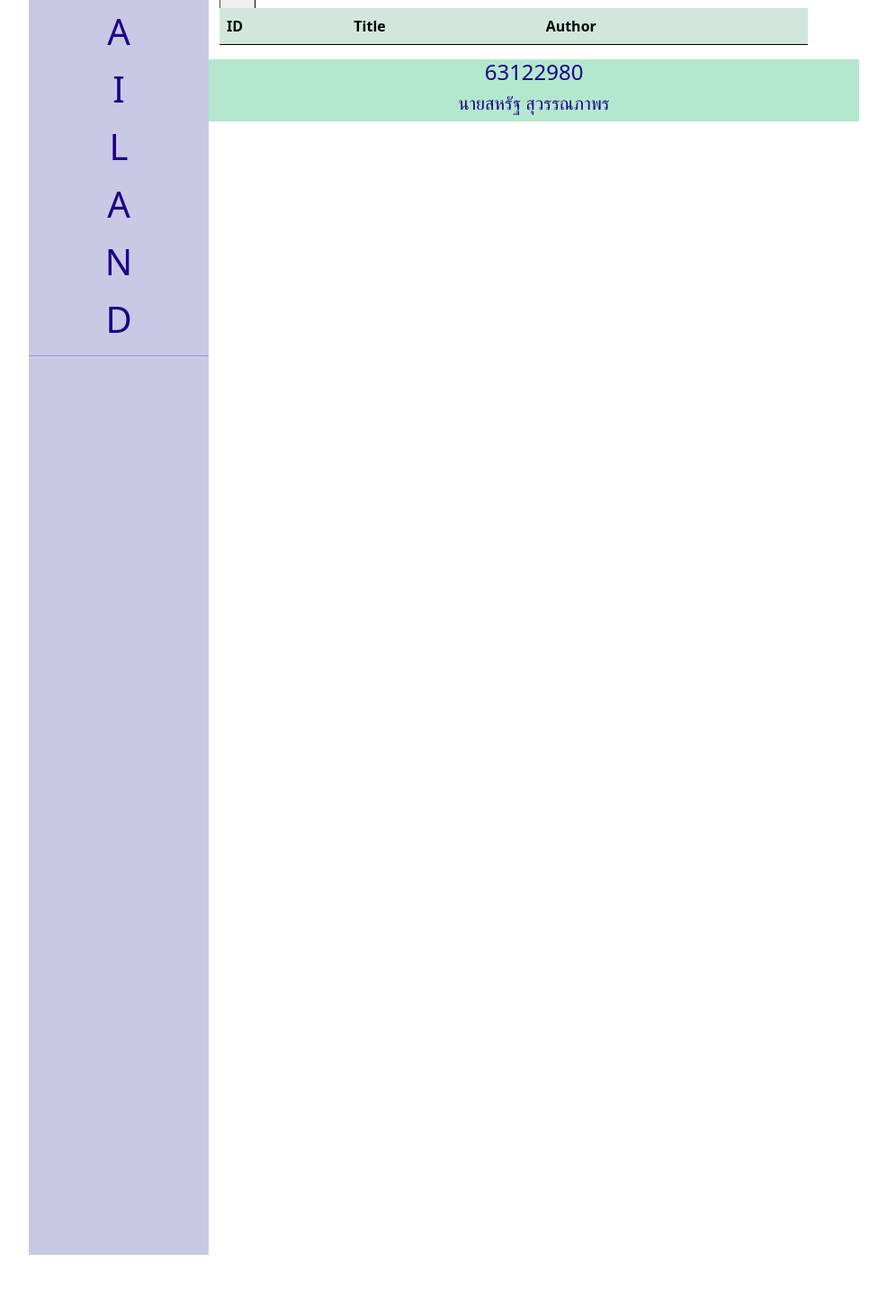
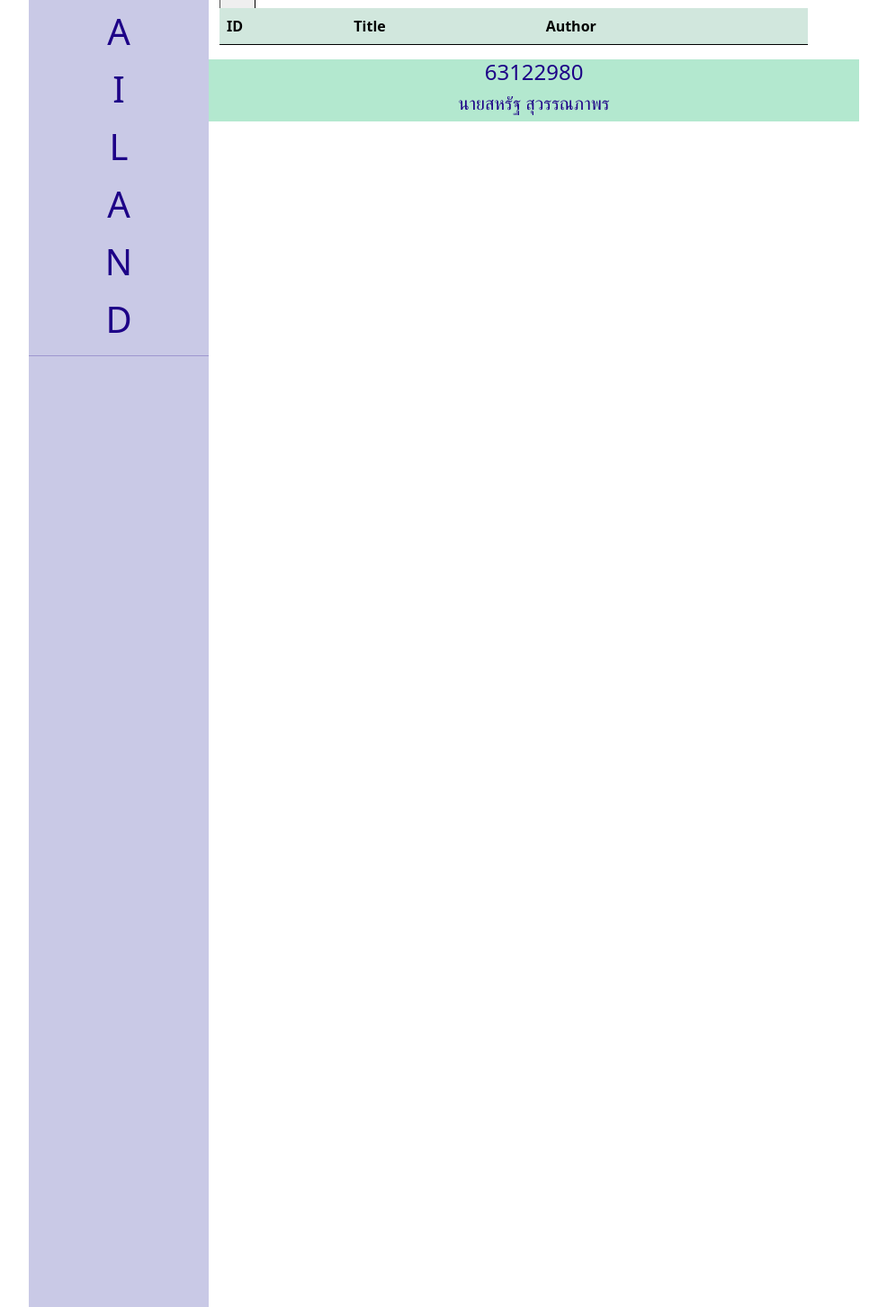
Before and after one commit to Sarus1997/Home, a PHP site: page / in a window 1280 px wide. Shown: the part 1179-2632 px from the top of the page at 90% size, without its empty margins (62-1048 px from the left). Before the commit the page ends 2574 px from the top, so only its background shows below. Run offline with PHP 8.4, Linux system fonts and the light colour scheme; lists and menus that the app fills with data are empty; some libraries are stand-ins or nearby versions.

Commit message:
Update index.php

```diff
--- a/index.php
+++ b/index.php
@@ -26,7 +26,7 @@
     .bg3 {
         background-color: rgb(201, 201, 230);
         width: 200px;
-        height: 1737px;
+        height: 1795px;
         float: left;
     }
 
@@ -67,7 +67,7 @@
         </center>
         </div>
         <div class="row">
-            <div class="col-6">
+            <div class="col-5">
                 <div class="card" style="width: 20rem;">
                     <img src="https://obs.line-scdn.net/0hP2zRU8f2Dx1HKyLMSThwSn19DHJ0RxweIx1eHhtFUSk5SE9KeUhFKGsuU39sEkhDKRpGfGQpFCxjTEtIK09F/w1200"
                         class="card-img-top" alt="...">
```
